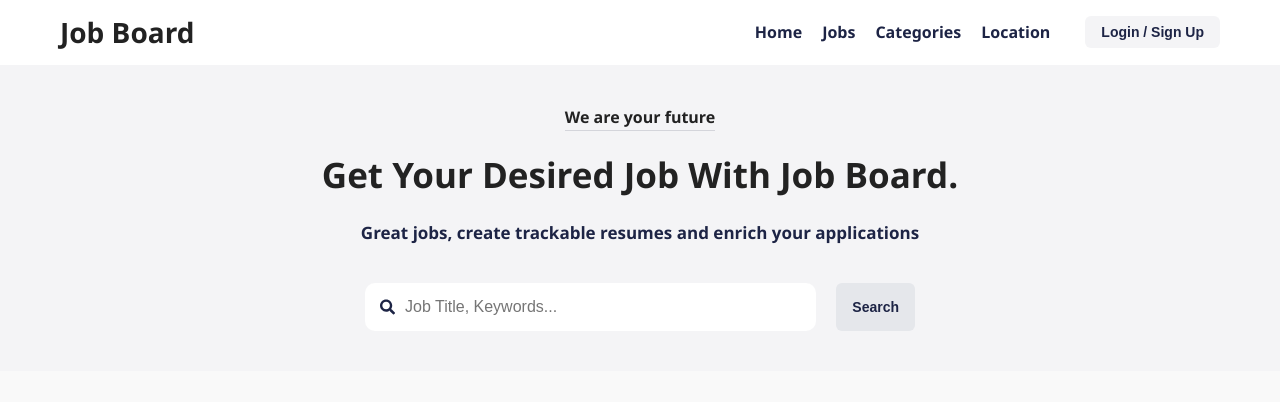
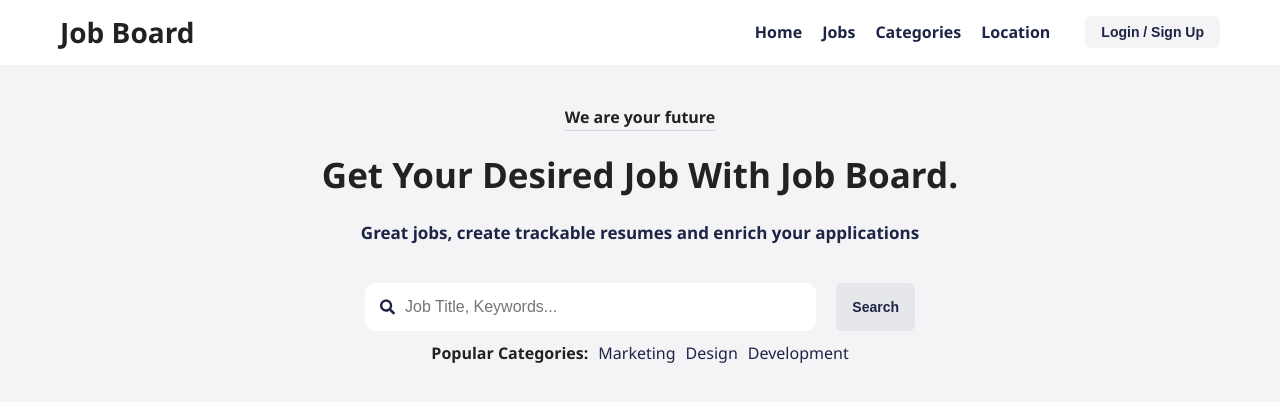
Before and after one commit to Jon-Felipe/Job-Board-React, a React (Vite) app: page / in a window 1280 px wide. Shown: the top 402 px of the page. Built offline with nearby package versions, Linux system fonts and the light colour scheme.

Commit message:
displaying popular categories and styling

```diff
--- a/src/components/Hero/Hero.module.css
+++ b/src/components/Hero/Hero.module.css
@@ -33,6 +33,27 @@
   row-gap: 20px;
 }
 
+.categories {
+  display: flex;
+  align-items: center;
+  column-gap: 10px;
+  margin-top: 10px;
+}
+
+.categoryTitle {
+  margin-bottom: 0;
+}
+
+.categoryList {
+  display: flex;
+  align-items: center;
+  column-gap: 10px;
+  li {
+    text-decoration: none;
+    list-style: none;
+  }
+}
+
 @media screen and (min-width: 768px) {
   .searchForm {
     flex-direction: row;
--- a/src/components/Hero/Hero.tsx
+++ b/src/components/Hero/Hero.tsx
@@ -21,6 +21,20 @@ function Hero() {
         />
         <Button variant='secondary'>Search</Button>
       </form>
+      <div className={styles.categories}>
+        <h4 className={styles.categoryTitle}>Popular Categories:</h4>
+        <ul className={styles.categoryList}>
+          <li>
+            <a href='#'>Marketing</a>
+          </li>
+          <li>
+            <a href='#'>Design</a>
+          </li>
+          <li>
+            <a href='#'>Development</a>
+          </li>
+        </ul>
+      </div>
     </section>
   );
 }
```
